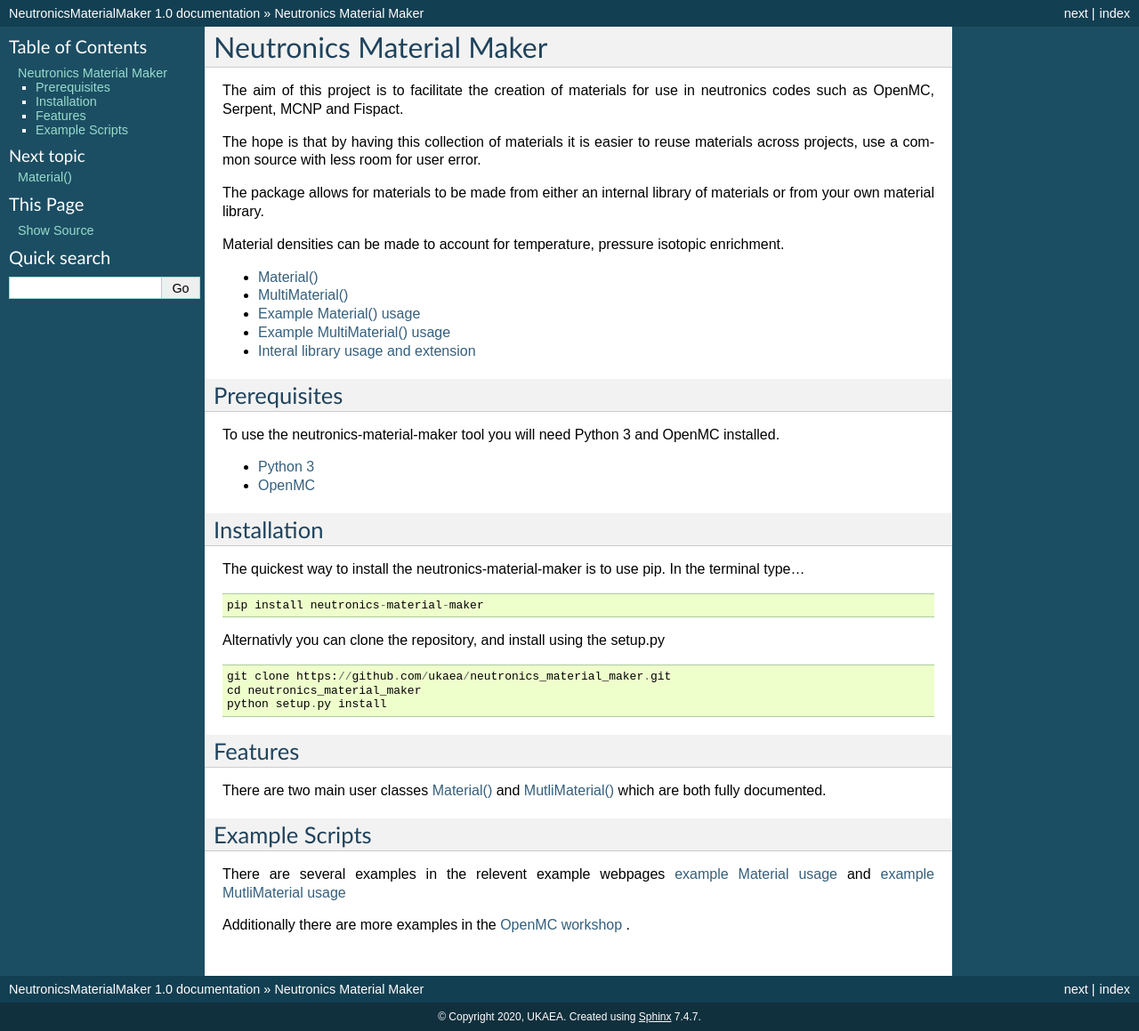
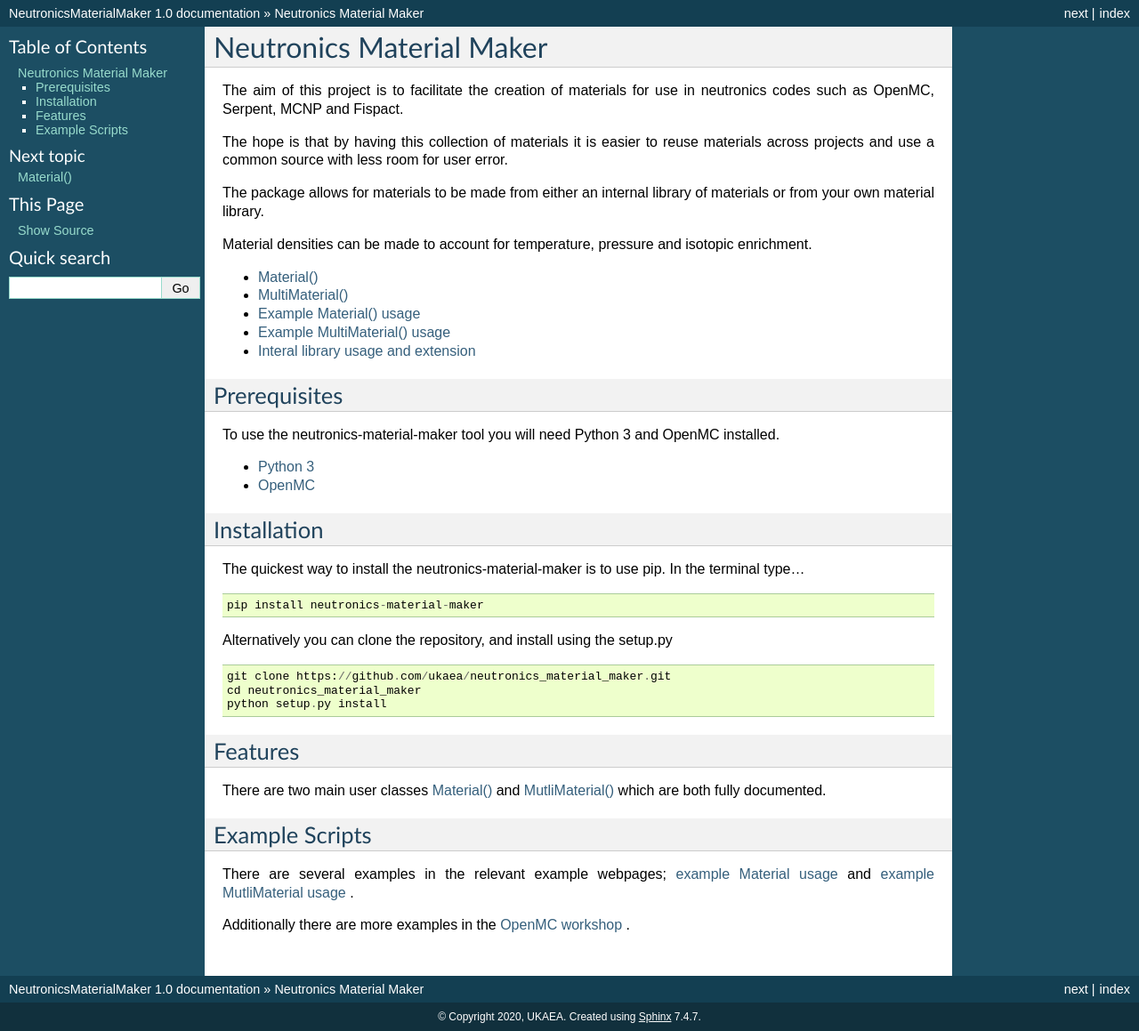
Before and after one commit to fusion-energy/neutronics_material_maker, a Sphinx documentation site: the page built from docs/source/index.rst, in a window 1280 px wide. Shown: the whole page at 89% size. Built offline with Sphinx 7.4.7, drawn with Linux system fonts in a browser that asks for light colours.

Commit message:
fixed typos

```diff
--- a/docs/source/index.rst
+++ b/docs/source/index.rst
@@ -3,11 +3,11 @@
 
 The aim of this project is to facilitate the creation of materials for use in neutronics codes such as OpenMC, Serpent, MCNP and Fispact.
 
-The hope is that by having this collection of materials it is easier to reuse materials across projects, use a common source with less room for user error.
+The hope is that by having this collection of materials it is easier to reuse materials across projects and use a common source with less room for user error.
 
 The package allows for materials to be made from either an internal library of materials or from your own material library.
 
-Material densities can be made to account for temperature, pressure isotopic enrichment.
+Material densities can be made to account for temperature, pressure and isotopic enrichment.
 
 
 .. toctree::
@@ -40,7 +40,7 @@
 
    pip install neutronics-material-maker
 
-Alternativly you can clone the repository, and install using the setup.py
+Alternatively you can clone the repository, and install using the setup.py
 
 ::
 
@@ -57,6 +57,6 @@
 Example Scripts
 ---------------
 
-There are several examples in the relevent example webpages `example Material usage <https://neutronics-material-maker.readthedocs.io/en/latest/example_material.html>`_ and `example MutliMaterial usage <https://neutronics-material-maker.readthedocs.io/en/latest/example_multimaterial.html>`_
+There are several examples in the relevant example webpages; `example Material usage <https://neutronics-material-maker.readthedocs.io/en/latest/example_material.html>`_ and `example MutliMaterial usage <https://neutronics-material-maker.readthedocs.io/en/latest/example_multimaterial.html>`_ .
 
 Additionally there are more examples in the `OpenMC workshop <https://github.com/ukaea/openmc_workshop/tree/master/tasks/task_11>`_ .
```
Also changed, not shown: 2 other files.
